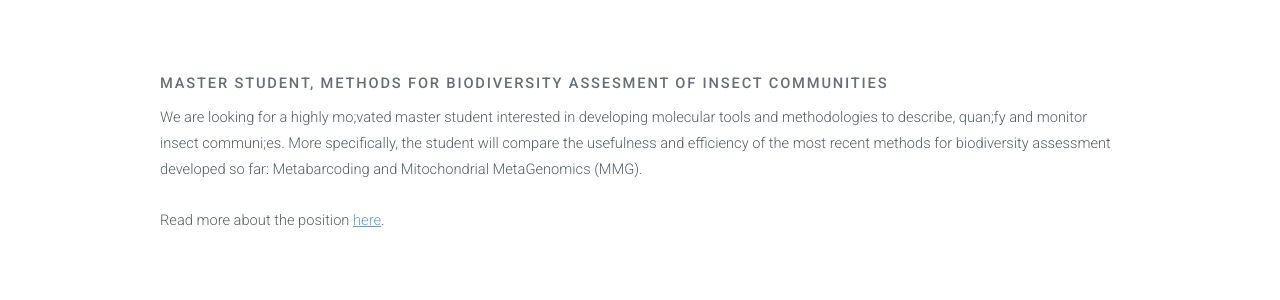
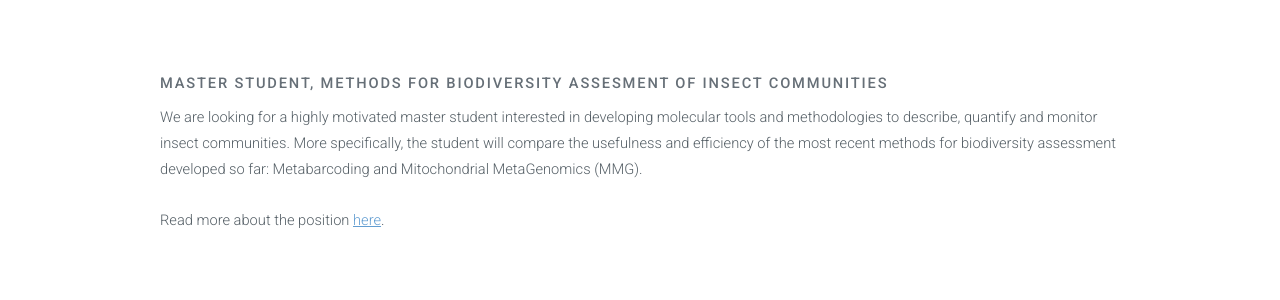
Before and after one commit to ronquistlab/ronquistlab.github.io, a Jekyll site: the page built from positions.html, in a window 1280 px wide and 900 px high, scrolled down 520 px. Shown: the part 152-452 px from the top of the window. Built offline with Jekyll 4.4.1, drawn with Linux system fonts in a browser that asks for light colours.

Commit message:
Update positions.html

```diff
--- a/positions.html
+++ b/positions.html
@@ -16,7 +16,7 @@ layout: default
         <br/><br/><br/>
         <h1><strong>Master Student, Methods for biodiversity assesment of insect communities</strong></h1>
         <p>
-        We are looking for a highly mo;vated master student interested in developing molecular tools and methodologies to describe, quan;fy and monitor insect communi;es. More specifically, the student will compare the usefulness and efficiency of the most recent methods for biodiversity assessment developed so far: Metabarcoding and Mitochondrial MetaGenomics (MMG).
+        We are looking for a highly motivated master student interested in developing molecular tools and methodologies to describe, quantify and monitor insect communities. More specifically, the student will compare the usefulness and efficiency of the most recent methods for biodiversity assessment developed so far: Metabarcoding and Mitochondrial MetaGenomics (MMG).
         <br /><br />
         Read more about the position <a href="{{ site.baseurl }}/docs/Msc_Ad" target="_blank">here</a>.
       </p>
```
